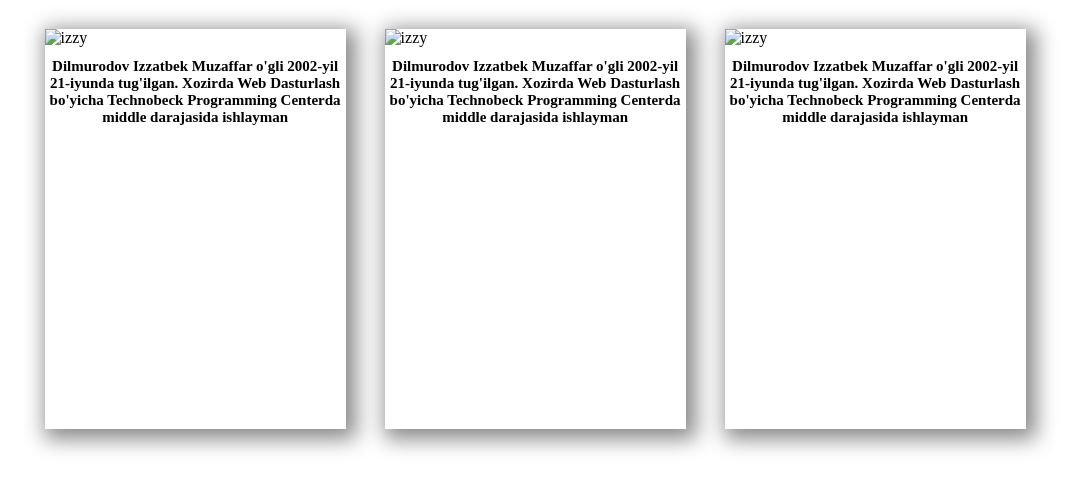
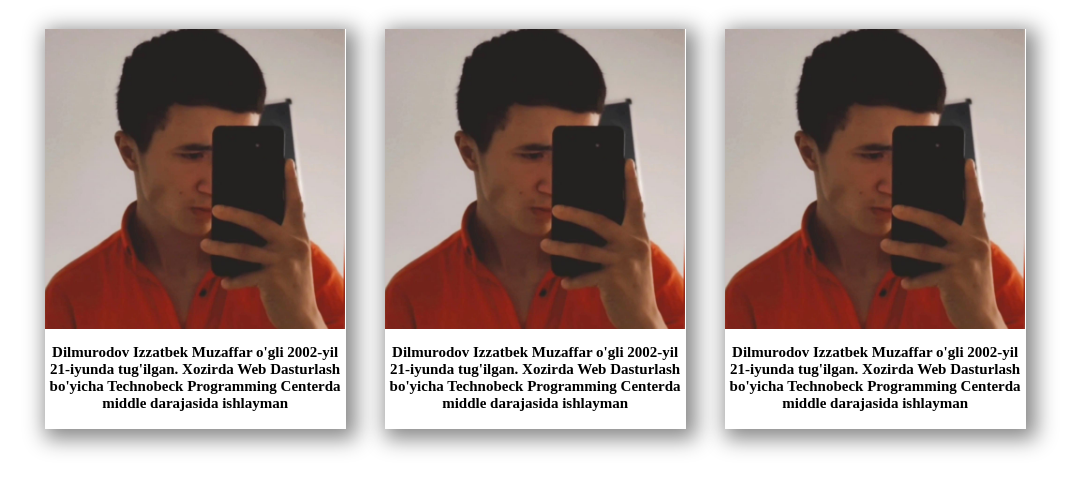
Before and after one commit to OtabekDeveloper/Vazifa2, a plain HTML site: page index.html in a window 1280 px wide. Shown: the part 213-704 px from the top of the page, without its empty margins (188-1268 px from the left). Drawn offline with Linux system fonts and the light colour scheme; the site is published under a folder, as on GitHub Pages, so addresses that start at the root find nothing.

Commit message:
izzyni togirladim

```diff
--- a/index.html
+++ b/index.html
@@ -27,7 +27,7 @@
         <div class="heroCardIzzy">
             <div class="izzyCard">
                 <div className="izzyCard ">
-                    <img class="izzyImg" src="/1.jpg" alt="izzy" />
+                    <img class="izzyImg" src="./1.jpg" alt="izzy" />
                     <h1 class="izzyName">
                       Dilmurodov Izzatbek Muzaffar o'gli 2002-yil 21-iyunda tug'ilgan.
                       Xozirda Web Dasturlash bo'yicha Technobeck Programming Centerda middle
@@ -37,7 +37,7 @@
             </div>
             <div class="izzyCard">
                 <div className="izzyCard">
-                    <img class="izzyImg" src="/1.jpg" alt="izzy" />
+                    <img class="izzyImg" src="./1.jpg" alt="izzy" />
                     <h1 class="izzyName">
                       Dilmurodov Izzatbek Muzaffar o'gli 2002-yil 21-iyunda tug'ilgan.
                       Xozirda Web Dasturlash bo'yicha Technobeck Programming Centerda middle
@@ -47,7 +47,7 @@
             </div>
               <div class="izzyCard">
                 <div className="izzyCard">
-                    <img class="izzyImg" src="/1.jpg" alt="izzy" />
+                    <img class="izzyImg" src="./1.jpg" alt="izzy" />
                     <h1 class="izzyName">
                       Dilmurodov Izzatbek Muzaffar o'gli 2002-yil 21-iyunda tug'ilgan.
                       Xozirda Web Dasturlash bo'yicha Technobeck Programming Centerda middle
```
